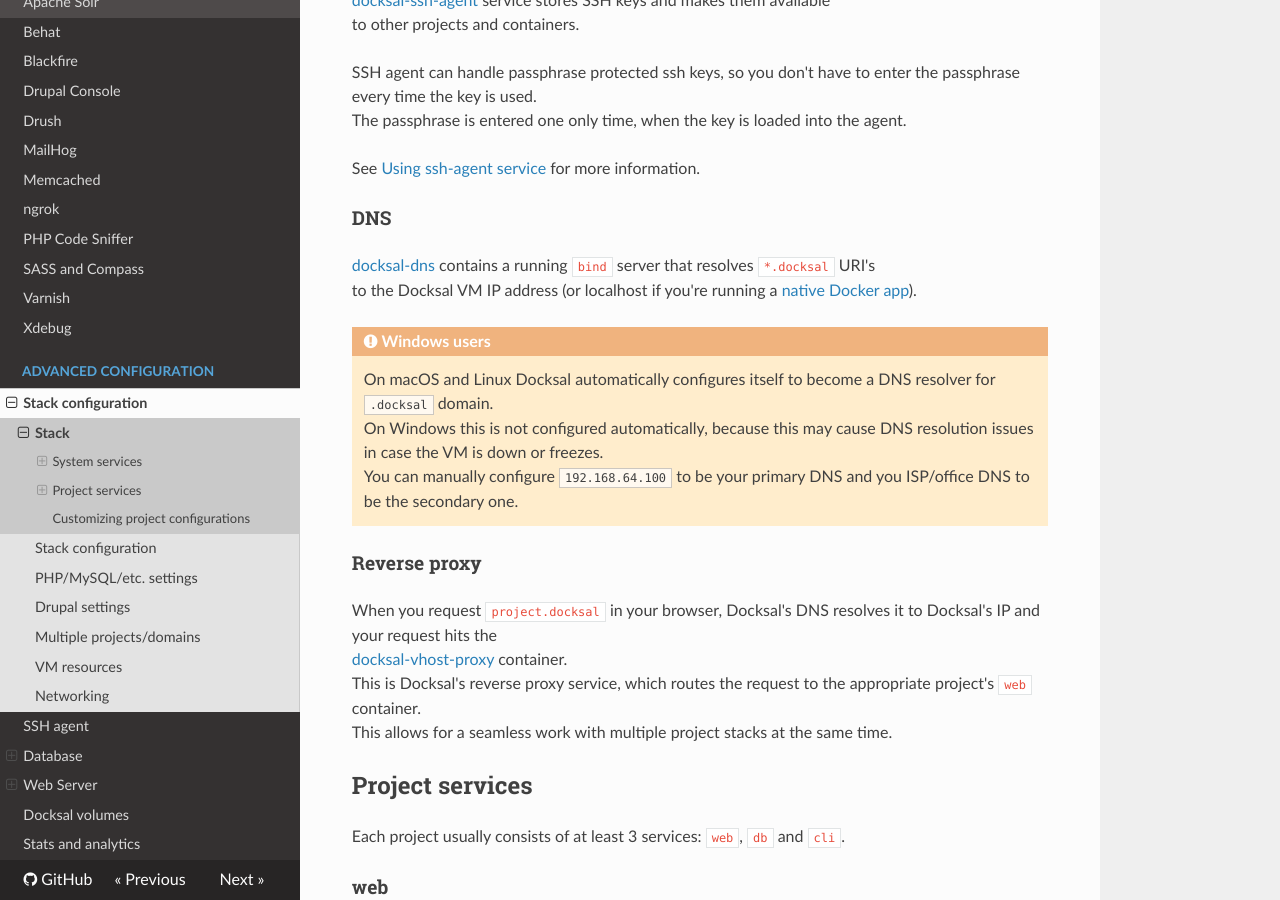
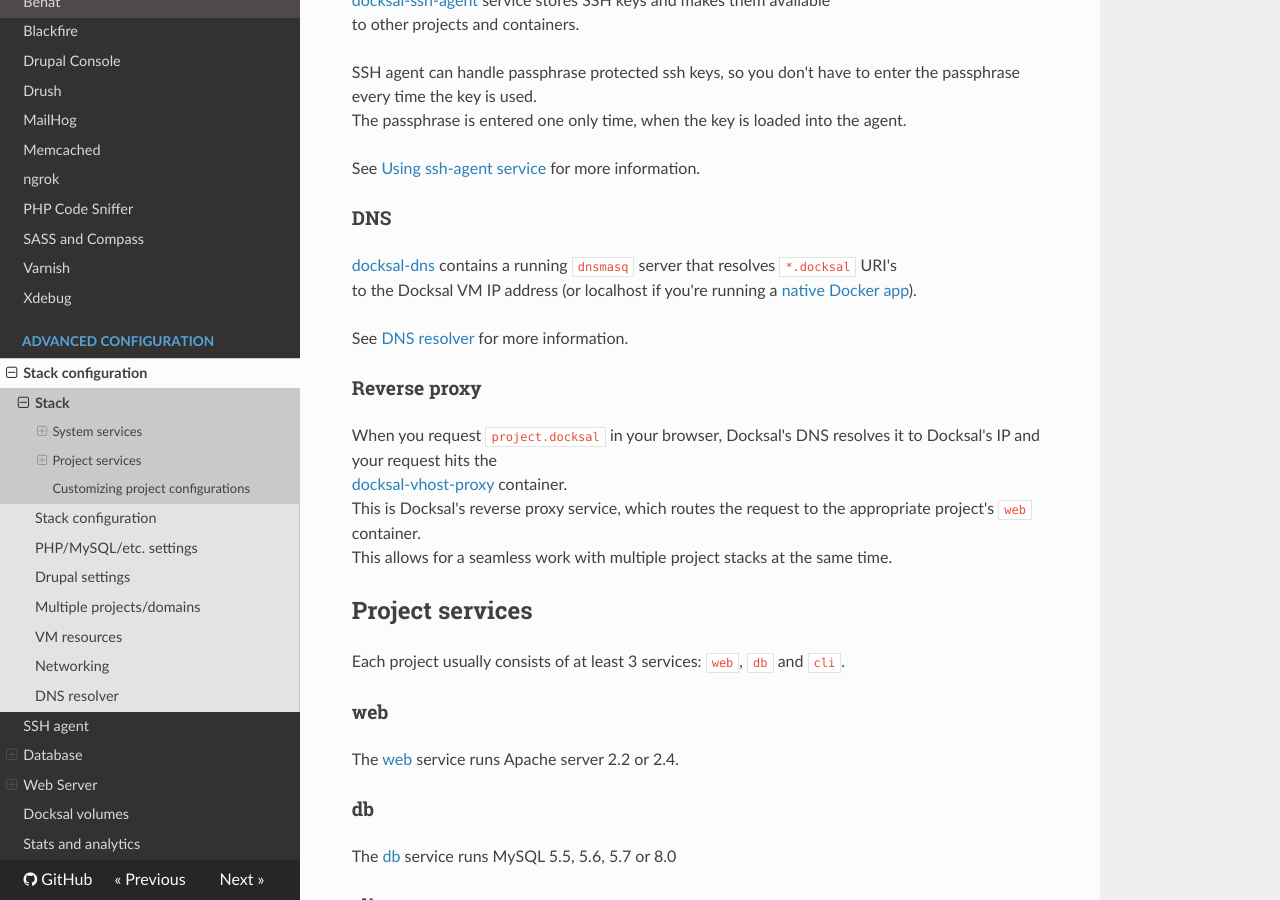
Before and after one commit to docksal/docksal, an MkDocs documentation site: the page built from docs/advanced/stack.md, in a window 1280 px wide and 900 px high, scrolled down 398 px. Built offline with MkDocs 1.6.1, drawn with Linux system fonts in a browser that asks for light colours; nearby versions of some CDN libraries; old or Windows-style settings are respelled for this version of MkDocs.

Commit message:
Update docs regarding the DNS resolver
[ci skip]

```diff
--- a/docs/advanced/stack.md
+++ b/docs/advanced/stack.md
@@ -20,13 +20,10 @@ See [Using ssh-agent service](../advanced/ssh-agent.md) for more information.
 
 ### DNS
 
-[docksal-dns](https://github.com/docksal/service-dns) contains a running `bind` server that resolves `*.docksal` URI's
+[docksal-dns](https://github.com/docksal/service-dns) contains a running `dnsmasq` server that resolves `*.docksal` URI's
 to the Docksal VM IP address (or localhost if you're running a [native Docker app](../getting-started/env-setup-native.md)).
 
-!!! warning "Windows users"
-    On macOS and Linux Docksal automatically configures itself to become a DNS resolver for `.docksal` domain.
-    On Windows this is not configured automatically, because this may cause DNS resolution issues in case the VM is down or freezes.
-    You can manually configure `192.168.64.100` to be your primary DNS and you ISP/office DNS to be the secondary one.
+See [DNS resolver](../advanced/dns-resolver.md) for more information.
 
 ### Reverse proxy
 
--- a/mkdocs.yml
+++ b/mkdocs.yml
@@ -44,6 +44,7 @@ pages:
       - Multiple projects/domains: advanced/multiple-projects.md
       - VM resources: advanced/vm.md
       - Networking: advanced/networking.md
+      - DNS resolver: advanced/dns-resolver.md
     - SSH agent: advanced/ssh-agent.md
     - Database:
       - Database access: advanced/db-access.md
```
Also changed, not shown: docs/advanced/dns-resolver.md (added, +48 -0 lines), docs/advanced/multiple-projects.md (+1 -1 lines).
